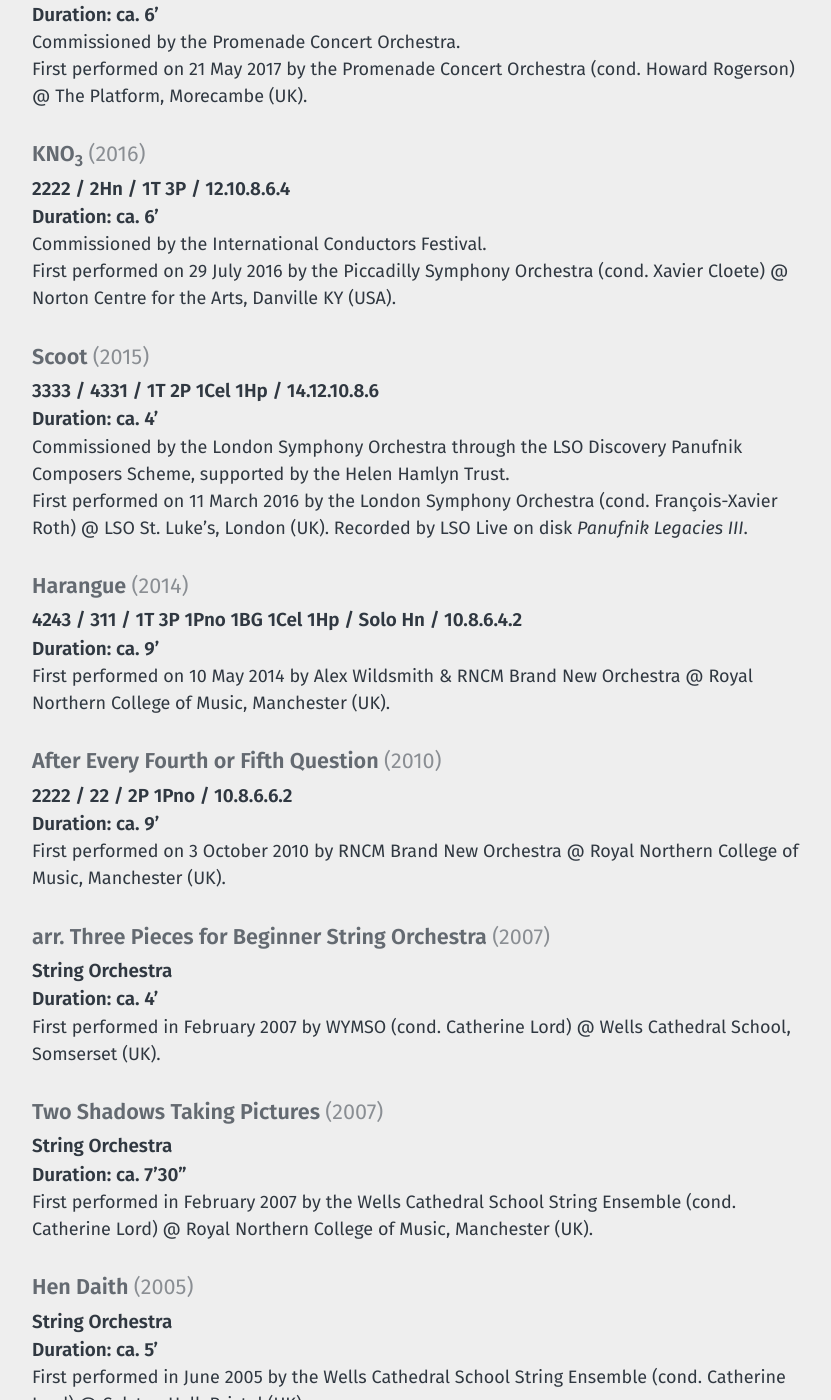
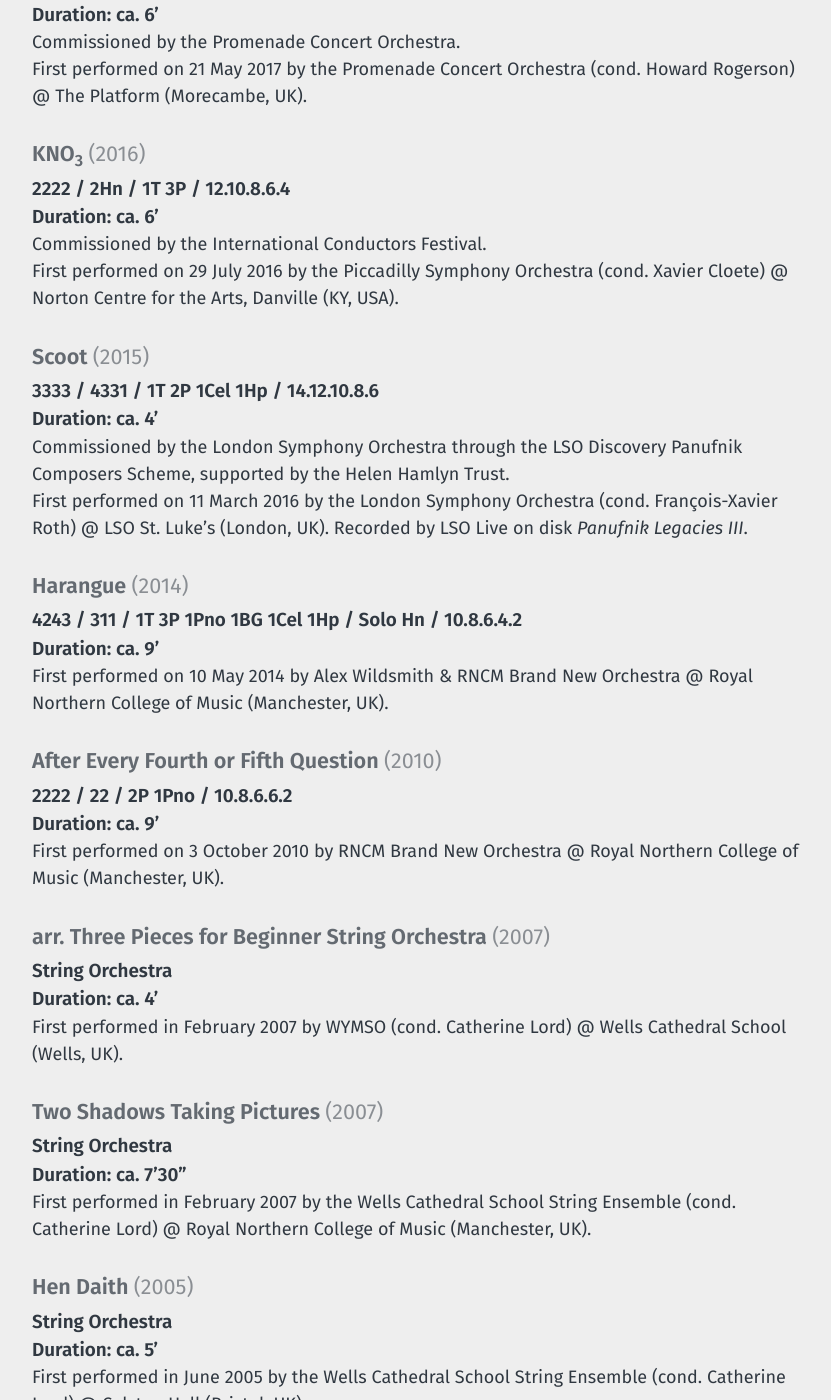
Before and after one commit to morganwilliamsb/website, a Jekyll site: the page built from works.md, in a window 1280 px wide and 1400 px high, scrolled down 9390 px. Shown: the whole window, without its empty margins (40-871 px from the left). Built offline with Jekyll 4.4.1, drawn with Linux system fonts in a browser that asks for light colours; some of the changed text lies outside the part shown.

Commit message:
Update works.md

```diff
--- a/works.md
+++ b/works.md
@@ -13,7 +13,7 @@ layout: page
 Duration: ca. 9’
 : Commissioned by Bangor Music Festival.
 : Co-composed with Richard Craig.
-: First performance 15 February 2026 by Richard Craig @ Pontio Bangor, Bangor (UK).
+: First performance 15 February 2026 by Richard Craig @ Pontio Bangor (Bangor, UK).
 
 #### Skyppan *(2024)*
 **Basset Clarinet**
@@ -55,31 +55,31 @@ Duration: ca. 30″
 **Organ**
 Duration: ca. 5’30”
 : Written for Giovanni Michelini.
-: First performed on 23 July 2018 by Giovanni Michelini – International Organ Festival Haarlem @ St. Bavo’s Church, Haarlem (NL).
+: First performed on 23 July 2018 by Giovanni Michelini – International Organ Festival Haarlem @ St. Bavo’s Church (Haarlem, NL).
 
 #### A Ribbon At A Time *(2018)*
 **Bassoon**
 Duration: ca. 3’
 : Written for Georgie Powell.
-: First performed on 30 July 2018 by Georgie Powell @ Darmstadt Ferienkurse, Lichtenbergschule, Darmstadt (DE).
+: First performed on 30 July 2018 by Georgie Powell @ Darmstadt Ferienkurse, Lichtenbergschule (Darmstadt, DE).
 
 #### Oceans *(2013)*
 **Fixed Tape**
 Duration: ca. 8’
 : Written for Bethan Morgan-Williams.
-: First performed on 12 December 2013 by Bethan Morgan-Williams @ Crystal House, Manchester (UK).
+: First performed on 12 December 2013 by Bethan Morgan-Williams @ Crystal House (Manchester, UK).
 
 #### A Thornbush In My Strength *(2013)*
 **Percussion**
 Duration: ca. 3’30”
 : Instrumentation: saron, snare drum, splash cymbal.
 : Written for Delia Stevens.
-: First performed on 30 October 2013 by Delia Stevens (House of Bedlam) @ Royal Northern College of Music, Manchester (UK).
+: First performed on 30 October 2013 by Delia Stevens (House of Bedlam) @ Royal Northern College of Music (Manchester, UK).
 
 #### Minstrels On Their Way Home (A Tribute to Debussy) *(2013)*
 **Piano**
 Duration: ca. 3’30″
-: First performed on 8 May 2012 by Leanne Cody @ Bridgewater Hall Manchester (UK).
+: First performed on 8 May 2012 by Leanne Cody @ Bridgewater Hall (Manchester, UK).
 
 #### The Turaco *(2005)*
 **Piano**
@@ -125,102 +125,102 @@ Duration: ca. 5’30″
 **Alto Flute, Bass Clarinet in Bb, Vibraphone, Cello, Double Bass**
 Duration: ca. 6′
 : Revised for new instrumentation.
-: Revised version first performed on 17 July 2021 by Clare Findlater, Heather Roche, Jake Brown, Colin Alexander & Tom Goodman (cond. Darren Bloom) @ LSO St. Luke’s, London (UK).
+: Revised version first performed on 17 July 2021 by Clare Findlater, Heather Roche, Jake Brown, Colin Alexander & Tom Goodman (cond. Darren Bloom) @ LSO St. Luke’s (London, UK).
 
 #### Demeter’s Cry *(2020)*
 **Violin, Accordion, Double Bass, Drum-kit**
 Duration: ca. 6’30″
 : Commissioned by Fenella Humphreys with funding from The Marchus Trust.
-: First performed on 5 October 2020 by Fenella Humphreys, Iñigo Mikeleiz Berrade, Ben Griffiths & George Barton @ Chiltern Arts Festival, Henley-on-Thames (UK).
+: First performed on 5 October 2020 by Fenella Humphreys, Iñigo Mikeleiz Berrade, Ben Griffiths & George Barton @ Chiltern Arts Festival (Henley-on-Thames, UK).
 
 #### Dog in the Moon *(2020)*
 **Viola & Percussion**
 Duration: ca. 10′
 : Commissioned by the BBC & London Symphony Orchestra for Antoine Tamestit & Colin Currie.
-: First performed on 8 October by Antoine Tamestit & Colin Currie @ LSO St. Luke’s, London (UK).
+: First performed on 8 October by Antoine Tamestit & Colin Currie @ LSO St. Luke’s (London, UK).
 
 #### Datod *(2020)*
 **Violin & Piano**
 Duration: ca. 8′
 : Commissioned by the Park Lane Group with funds provided by the RVW Trust.
-: First performed on 13 July 2020 by Hannah Weirich & Ulrich Löffler @ Studio of Ensemble Musikfabrik, Köln (DE).
+: First performed on 13 July 2020 by Hannah Weirich & Ulrich Löffler @ Studio of Ensemble Musikfabrik (Köln, DE).
 
 #### Severn *(2019)*
 **Clarinet in A, Bass Clarinet in Bb, Mandolin, Guitar, Violin, Viola, Cello**
 Duration: ca. 8′
 : Written for the New European Ensemble.
-: First performed on 3 April 2019 by the New European Ensemble @ Korzo Theatre, Den Haag (NL).
+: First performed on 3 April 2019 by the New European Ensemble @ Korzo Theatre (Den Haag, NL).
 
 #### Double Double *(2018)*
 **String Quartet**
 Duration: ca. 14’30”
 : Commissioned by Hilary Browning.
-: First performed on 6 November 2019 by Equilibrium Ensemble @ University of Liverpool Lunchtime Concert Series, Liverpool (UK).
+: First performed on 6 November 2019 by Equilibrium Ensemble @ University of Liverpool Lunchtime Concert Series (Liverpool, UK).
 
 #### Ghost Tongues *(2018)*
 **String Quartet**
 Duration: ca. 11′
 : Commissioned by the Royal Philharmonic Society through the Susan Bradshaw Composers Fund.
-: First performed on 11 July 2018 by the Ligeti Quartet @ Cheltenham Music Festival – Chapel Arts, Cheltenham (UK).
+: First performed on 11 July 2018 by the Ligeti Quartet @ Cheltenham Music Festival – Chapel Arts (Cheltenham, UK).
 
 #### Traces of a Disco *(2018)*
 **Cimbalom, Bass Clarinet in Bb, Double Bass**
 Duration: ca. 6'”
 : Commissioned by Rachel Swanick with support from the Arts Council England, Psappha and the Whitworth Art Gallery.
-: First performed on 17 May 2018 by Psappha Ensemble @ Whitworth Art Gallery, Manchester (UK).
+: First performed on 17 May 2018 by Psappha Ensemble @ Whitworth Art Gallery (Manchester, UK).
 
 #### The Cross & The Albatross *(2017)*
 **Bassoon & Harpsichord**
 Duration: ca. 6’30”
 : Commissioned by Hugh Woolley.
-: First performed on 7 May 2017 by Hugh Woolley and Stephen Giles @ Birmingham Conservatoire, Birmingham (UK).
+: First performed on 7 May 2017 by Hugh Woolley and Stephen Giles @ Birmingham Conservatoire (Birmingham, UK).
 
 #### In Kenopsia *(2017)*
 **Trombone & Live Electronics**
 Duration: ca. 5’30”
 : Commissioned by Psappha in partnership with PRS for Music Foundation Talent Development.
-: First performed on 15 February 2017 by Tony Boorer & Bethan Morgan-Williams @ Hallé St. Michael’s, Manchester (UK).
+: First performed on 15 February 2017 by Tony Boorer & Bethan Morgan-Williams @ Hallé St. Michael’s (Manchester, UK).
 
 #### Enraptured *(2015)*
 **Violin & Piano**
 Duration: ca. 8′
-: First performed on 31 January 2016 by Paul Silverthorne & Aglaia Tarantino @ LSO St Luke’s, London (UK).
+: First performed on 31 January 2016 by Paul Silverthorne & Aglaia Tarantino @ LSO St Luke’s (London, UK).
 
 #### In the Crypt *(2015)*
 **Horn & Live Electronics**
 Duration: ca. 8′
 : Written for Alison Wilmshurst.
-: First performed on 15 May 2015 by Alison Wilmshurst & Bethan Morgan-Williams @ Royal Northern College of Music, Manchester (UK).
+: First performed on 15 May 2015 by Alison Wilmshurst & Bethan Morgan-Williams @ Royal Northern College of Music (Manchester, UK).
 
 #### Helpings of Hell *(2013)*
 **Flute & Double Bass**
 Duration: ca. 5′
-: First performed on 2 July 2013 @ British Museum: RNCM 40th Anniversary Concert, London (UK).
+: First performed on 2 July 2013 @ British Museum: RNCM 40th Anniversary Concert (London, UK).
 
 #### A Beautiful Dance With A Chainsaw *(2012)*
 **2 Drum-kits, Piano, Electric Guitar, Violin, Cello**
 Duration: ca. 7′
-: First performed on 30 November 2012 by the Vulgar Display @ Royal Northern College of Music, Manchester (UK).
+: First performed on 30 November 2012 by the Vulgar Display @ Royal Northern College of Music (Manchester, UK).
 
 #### News Bulletins *(2012)*
 **Piano Trio**
 Duration: ca. 14′
-: First performed on 26 April 2012 by Bethan Morgan-Williams, Abel Selacoe & Leanne Cody @ Royal Northern College of Music, Manchester (UK).
+: First performed on 26 April 2012 by Bethan Morgan-Williams, Abel Selacoe & Leanne Cody @ Royal Northern College of Music (Manchester, UK).
 
 #### U Ty Uchaf *(2006)*
 **Violin Quartet**
 Duration: ca. 8′
-: First performed in June 2006 by Catherine Lord, Katie Sharp, Kate Suthers & Bethan Morgan-Williams @ Wells Cathedral School, Somerset (UK).
+: First performed in June 2006 by Catherine Lord, Katie Sharp, Kate Suthers & Bethan Morgan-Williams @ Wells Cathedral School (Wells, UK).
 
 #### Bywyd Y Nant *(2005)*
 **Violin Quartet**
 Duration: ca. 6’30”
-: First performed in December 2005 by Catherine Lord, Katie Sharp, Kate Suthers & Bethan Morgan-Williams @ Wells Cathedral School, Somerset (UK).
+: First performed in December 2005 by Catherine Lord, Katie Sharp, Kate Suthers & Bethan Morgan-Williams @ Wells Cathedral School (Wells, UK).
 
 #### Bryanston Jig *(2002)*
 **2 Violins, Viola, 2 Double Basses, Bongos**
 Duration: ca. 2′
-: First performed in August 2002 by Catherine Lord, Katie Sharp, Ben Weedon, David Heyes, Alfie Weedon & Bethan Morgan-Williams @ Bryanston College, Dorset (UK).
+: First performed in August 2002 by Catherine Lord, Katie Sharp, Ben Weedon, David Heyes, Alfie Weedon & Bethan Morgan-Williams @ Bryanston College (Dorset, UK).
 
 </details>
 
@@ -231,36 +231,36 @@ Duration: ca. 2′
 **Flute, Oboe, Soprano Saxophone, Bass Clarinet in Bb, Drum-kit, Piano (=Sampler), Violin, Viola, Cello**
 Duration: ca. 15'
 : A Saunders commission for ensemble mosaik.
-: First performance on 17 January 2026 by ensemble mosaik (cond. Enno Poppe) @ Ultraschall – Radialsystem, Berlin (DE).
+: First performance on 17 January 2026 by ensemble mosaik (cond. Enno Poppe) @ Ultraschall – Radialsystem (Berlin, DE).
 
 #### ILDIO *(2025)*
 **Piccolo, Oboe, Bass Clarinet, Bassoon, Trumpet (=Marching Kazoo), Trombone (=Slide Whistle), Piano, Harp (=Voice), Violin, Viola, Cello, Double Bass**
 Duration: ca. 11’
 : Commissioned by Birmingham Contemporary Music Group with the support of Arts Council England and BCMG’s Sound Investment scheme.
-: First performed on 22 June 2025 by Birmingham Contemporary Music Group & L’Instant Donné (cond. Catherine Larsen-Maguire) @ Bradshaw Hall, Royal Birmingham Conservatoire, Birmingham (UK).
+: First performed on 22 June 2025 by Birmingham Contemporary Music Group & L’Instant Donné (cond. Catherine Larsen-Maguire) @ Bradshaw Hall, Royal Birmingham Conservatoire (Birmingham, UK).
 
 #### Gêmdis *(2020)*
 **Flute (=Picc.), Oboe (=Slide Whistle/Cor.), Solo Clarinet in Eb, Horn in F (=Slide Whistle), Trombone (=Slide Whistle), Tuba (=Slide Whistle), Piano (=Slide Whistle)**
 Duration: ca. 17′
 : Written for Carl Rosman & Ensemble Musikfabrik as part of the Composer Collider Europe project (2017-20).
-: First performed 26 November 2022 by Ensemble Musikfabrik (cond. Christian Eggen) @ WDR Funkhaus, Köln (DE).
+: First performed 26 November 2022 by Ensemble Musikfabrik (cond. Christian Eggen) @ WDR Funkhaus (Köln, DE).
 
 #### Devil’s Elbow *(2019)*
 **Flute (=Alto/D.Rec.), Clarinet in Bb (=B. Cl. in Bb), Soprano Trombone, 1P, Piano (=Sampler/Slide Whistle), Harp, Electric Guitar, Live Electronics, 2 Violins, Viola, Cello, Double Bass**
 Duration: ca. 12′
 : Commissioned by Uproar Ensemble.
-: First performed on 28 February 2020 by Uproar Ensemble (cond. Michael Rafferty) @ Chapel Arts Centre, Cardiff (UK).
+: First performed on 28 February 2020 by Uproar Ensemble (cond. Michael Rafferty) @ Chapel Arts Centre (Cardiff, UK).
 
 #### Speelklok II *(2018)*
 **Mandolin, Accordion, Harpsichord, Celesta, Piano, Percussion**
 Duration: ca. 7’30”
-: First performed on 24 January 2019 by the Spaceship Ensemble (cond. Hardy Li) @ Koninklijk Conservatorium, Den Haag (NL).
+: First performed on 24 January 2019 by the Spaceship Ensemble (cond. Hardy Li) @ Koninklijk Conservatorium (Den Haag, NL).
 
 #### Mirages in Pisa *(2016)*
 **Flute (=Picc), Oboe (=Cor), Clarinet in A (=B.Cl. in Bb), Trumpet (=Picc), Horn, 1P, Piano, 2 Violins, Viola, 2 Cellos**
 Duration: ca. 12’
 : Commissioned by the Royal Liverpool Philharmonic Orchestra through the Christopher Brooks Composition Prize, supported by the Rushworth Foundation.
-: First performed on 26 October 2016 by Ensemble 10/10 (cond. Clark Rundell) @ St. George’s Hall, Liverpool (UK).
+: First performed on 26 October 2016 by Ensemble 10/10 (cond. Clark Rundell) @ St. George’s Hall (Liverpool, UK).
 
 </details>
 
@@ -271,50 +271,50 @@ Duration: ca. 12’
 **3333 / 4331 / 1T 3P 1Pno 1Hp / 12.10.8.6.4**
 Duration: ca. 4′
 : Commissioned by the City of Birmingham Symphony Orchestra (CBSO).
-: First performed on 29 January 2023 by the CBSO (cond. Clark Rundell) @ Symphony Hall, Birmingham (UK).
+: First performed on 29 January 2023 by the CBSO (cond. Clark Rundell) @ Symphony Hall (Birmingham, UK).
 
 #### The Promenaders *(2017)*
 **2222 / 223 / 1T 2P 1H 1BG (opt.) / 10.8.6.4.2**
 Duration: ca. 6’
 : Commissioned by the Promenade Concert Orchestra.
-: First performed on 21 May 2017 by the Promenade Concert Orchestra (cond. Howard Rogerson) @ The Platform, Morecambe (UK).
+: First performed on 21 May 2017 by the Promenade Concert Orchestra (cond. Howard Rogerson) @ The Platform (Morecambe, UK).
 
 #### KNO<sub>3</sub> *(2016)*
 **2222 / 2Hn / 1T 3P / 12.10.8.6.4**
 Duration: ca. 6’
 : Commissioned by the International Conductors Festival.
-: First performed on 29 July 2016 by the Piccadilly Symphony Orchestra (cond. Xavier Cloete) @ Norton Centre for the Arts, Danville KY (USA).
+: First performed on 29 July 2016 by the Piccadilly Symphony Orchestra (cond. Xavier Cloete) @ Norton Centre for the Arts, Danville (KY, USA).
 
 #### Scoot *(2015)*
 **3333 / 4331 / 1T 2P 1Cel 1Hp / 14.12.10.8.6**
 Duration: ca. 4’
 : Commissioned by the London Symphony Orchestra through the LSO Discovery Panufnik Composers Scheme, supported by the Helen Hamlyn Trust.
-: First performed on 11 March 2016 by the London Symphony Orchestra (cond. François-Xavier Roth) @ LSO St. Luke’s, London (UK). Recorded by LSO Live on disk _Panufnik Legacies III_.
+: First performed on 11 March 2016 by the London Symphony Orchestra (cond. François-Xavier Roth) @ LSO St. Luke’s (London, UK). Recorded by LSO Live on disk _Panufnik Legacies III_.
 
 #### Harangue *(2014)*
 **4243 / 311 / 1T 3P 1Pno 1BG 1Cel 1Hp / Solo Hn / 10.8.6.4.2**
 Duration: ca. 9’
-: First performed on 10 May 2014 by Alex Wildsmith & RNCM Brand New Orchestra @ Royal Northern College of Music, Manchester (UK).
+: First performed on 10 May 2014 by Alex Wildsmith & RNCM Brand New Orchestra @ Royal Northern College of Music (Manchester, UK).
 
 #### After Every Fourth or Fifth Question *(2010)*
 **2222 / 22 / 2P 1Pno / 10.8.6.6.2**
 Duration: ca. 9’
-: First performed on 3 October 2010 by RNCM Brand New Orchestra @ Royal Northern College of Music, Manchester (UK).
+: First performed on 3 October 2010 by RNCM Brand New Orchestra @ Royal Northern College of Music (Manchester, UK).
 
 #### arr. Three Pieces for Beginner String Orchestra *(2007)*
 **String Orchestra**
 Duration: ca. 4’
-: First performed in February 2007 by WYMSO (cond. Catherine Lord) @ Wells Cathedral School, Somserset (UK).
+: First performed in February 2007 by WYMSO (cond. Catherine Lord) @ Wells Cathedral School (Wells, UK).
 
 #### Two Shadows Taking Pictures *(2007)*
 **String Orchestra**
 Duration: ca. 7’30”
-: First performed in February 2007 by the Wells Cathedral School String Ensemble (cond. Catherine Lord) @ Royal Northern College of Music, Manchester (UK).
+: First performed in February 2007 by the Wells Cathedral School String Ensemble (cond. Catherine Lord) @ Royal Northern College of Music (Manchester, UK).
 
 #### Hen Daith *(2005)*
 **String Orchestra**
 Duration: ca. 5’
-: First performed in June 2005 by the Wells Cathedral School String Ensemble (cond. Catherine Lord) @ Colston Hall, Bristol (UK).
+: First performed in June 2005 by the Wells Cathedral School String Ensemble (cond. Catherine Lord) @ Colston Hall (Bristol, UK).
 
 </details>
 
@@ -326,34 +326,34 @@ Duration: ca. 5’
 Duration: ca. 5′
 : Text by Bethan Morgan-Williams.
 : Written for Sarah Dacey as part of the CoDI opera project.
-: First performed on 26 July 2021 by Sarah Dacey & Christopher Williams @ Cardiff University, Cardiff (UK).
+: First performed on 26 July 2021 by Sarah Dacey & Christopher Williams @ Cardiff University (Cardiff, UK).
 
 #### Cusan Aderyn *(2019)*
 **Soprano & Piano Trio**
 Duration: ca. 5′
 : Text by Richard Llwyd.
 : Commissioned by Canolfan Gerdd William Mathias.
-: First performed on 16 October 2021 by Alys Roberts, Sara Trickey, Sebastian Van Kuijk & Iwan Llewelyn-Jones @ Galeri Arts, Caernarfon (UK).
+: First performed on 16 October 2021 by Alys Roberts, Sara Trickey, Sebastian Van Kuijk & Iwan Llewelyn-Jones @ Galeri Arts (Caernarfon, UK).
 
 #### arr. Liverpool Lullaby *(2019)*
 **Mezzo-Soprano & Piano**
 Duration: ca. 6’
 : Text by Stan Kelly.
 : Commissioned by Sandra Parr.
-: First performed on 29 September 2019 by Jennifer Johnston & Marina Staneva @ Music Room, Liverpool (UK). Recorded by Rubicon Classics on disk _A Love Letter To Liverpool_
+: First performed on 29 September 2019 by Jennifer Johnston & Marina Staneva @ Music Room (Liverpool, UK). Recorded by Rubicon Classics on disk _A Love Letter To Liverpool_
 
 #### Coming ‘Round Again *(2017)*
 **SSA, Percussion, Piano**
 Duration: ca. 4’
 : Text by Matthew Hill.
 : Commissioned by the Liverpool Philharmonic Youth Choir.
-: First performed on 2 July 2017 by the Liverpool Philharmonic Youth Choir @ Royal Philharmonic Hall, Liverpool (UK).
+: First performed on 2 July 2017 by the Liverpool Philharmonic Youth Choir @ Royal Philharmonic Hall (Liverpool, UK).
 
 #### Walk With Me *(2014)*
 **Mezzo-Soprano & Piano**
 Duration: ca. 6’
 : Text by Beatrice Wallbank.
-: First performed on 22 April 2023 by Jessica Summers and Jelena Makarova @ Holy Trinity Church Hereford, Hereford (UK).
+: First performed on 22 April 2023 by Jessica Summers and Jelena Makarova @ Holy Trinity Church Hereford (Hereford, UK).
 
 #### Sleepwalking *(2011)*
 **Soprano & Piano**
@@ -364,7 +364,7 @@ Duration: ca. 3’
 **Alto, Alto Flute, Violin, Viola, Bass Clarinet in Bb**
 Duration: ca. 5’30
 : Text by Laurence Binyon.
-: First performed on 12 November 2006 by Jessica Radcliffe @ Wells Cathedral School, Somerset (UK).
+: First performed on 12 November 2006 by Jessica Radcliffe @ Wells Cathedral School (Wells, UK).
 
 </details>
 
```
Also changed, not shown: other parts of works.md (+8 -8 lines).
